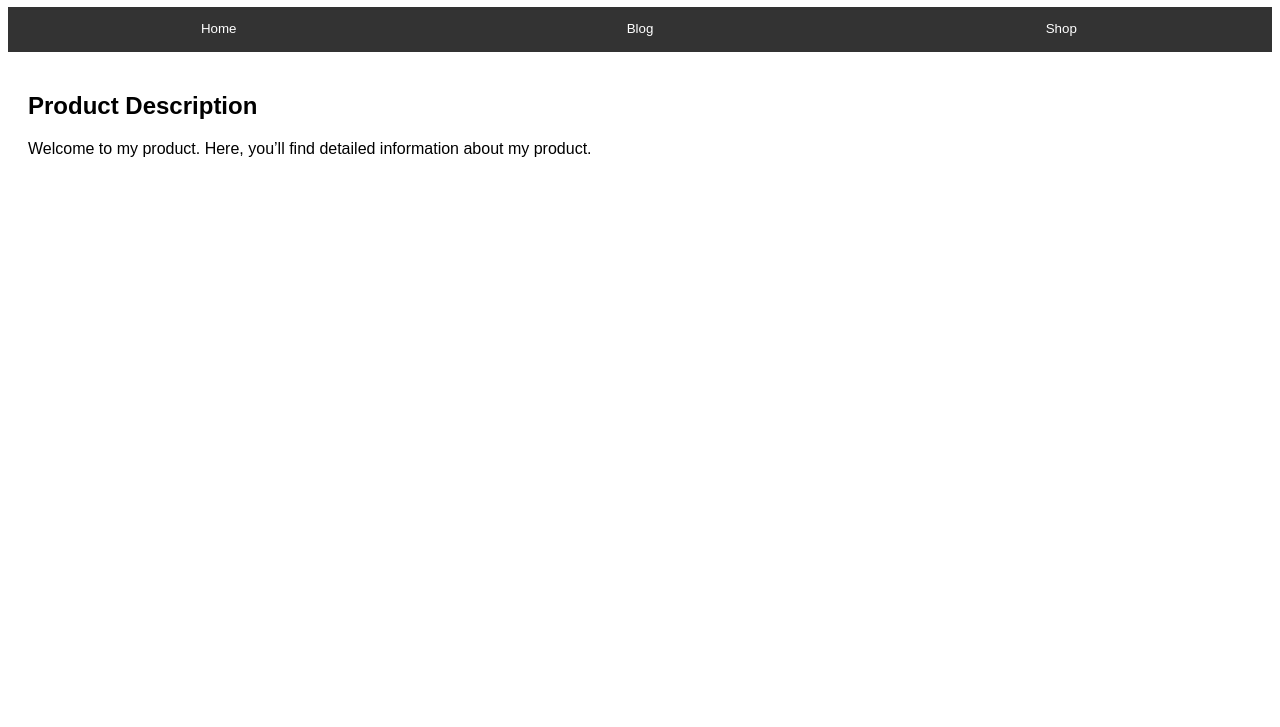
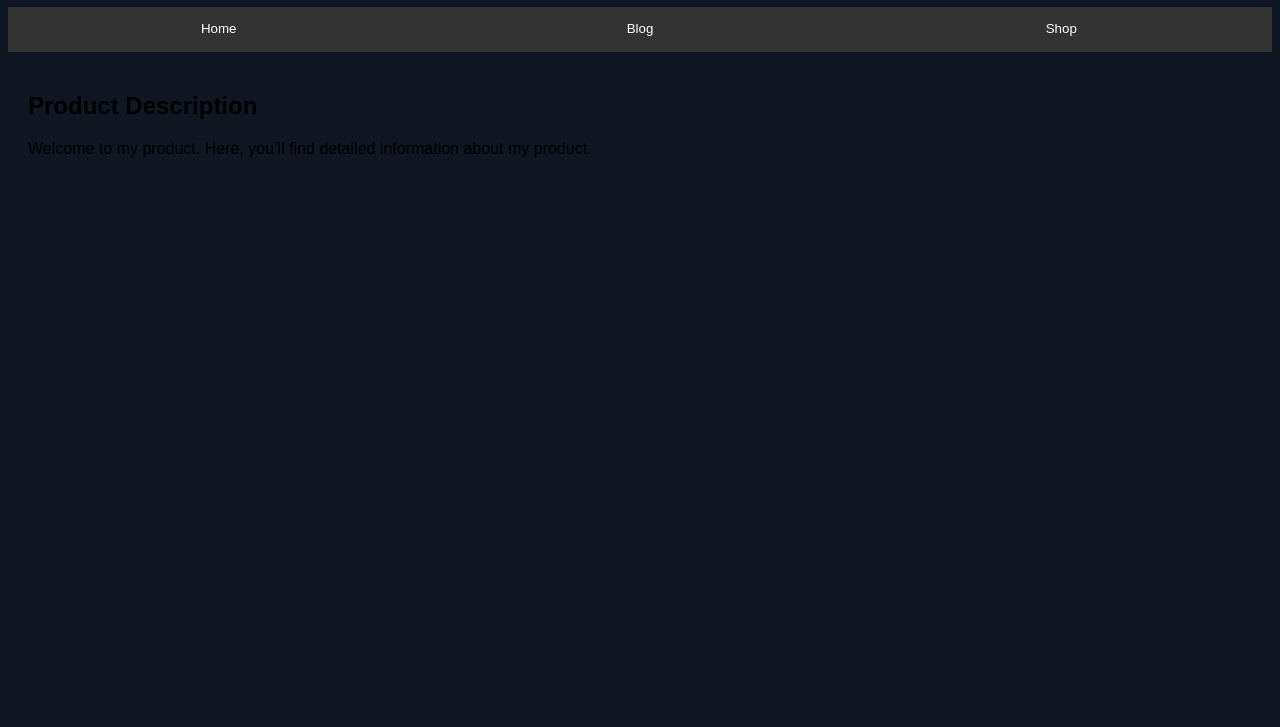
Before and after one commit to Aerydis/ClaDio, a plain HTML site: page index.html in a window 1280 px wide. Shown: the part 73-800 px from the top of the page. Drawn offline with Linux system fonts and the light colour scheme.

Commit message:
Update index.html

```diff
--- a/index.html
+++ b/index.html
@@ -6,6 +6,7 @@
     <title>My Project Website</title>
     <style>
         body {
+            background-color: #101622;
             font-family: Arial, sans-serif;
         }
 
```
